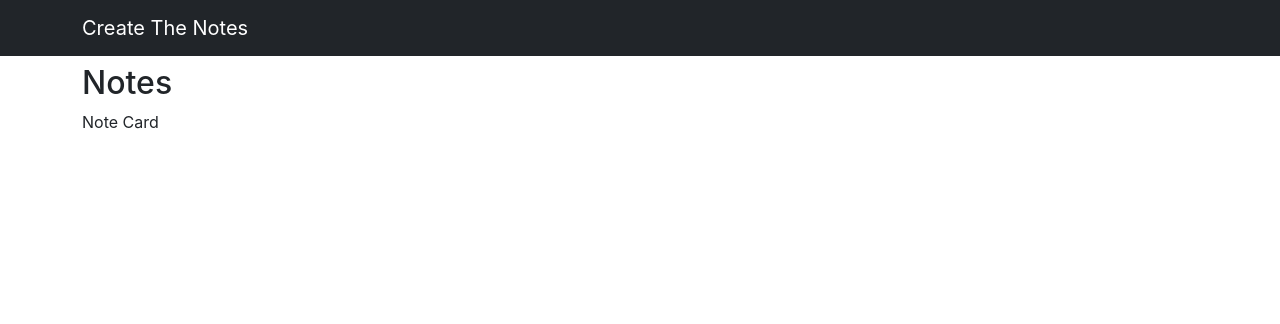
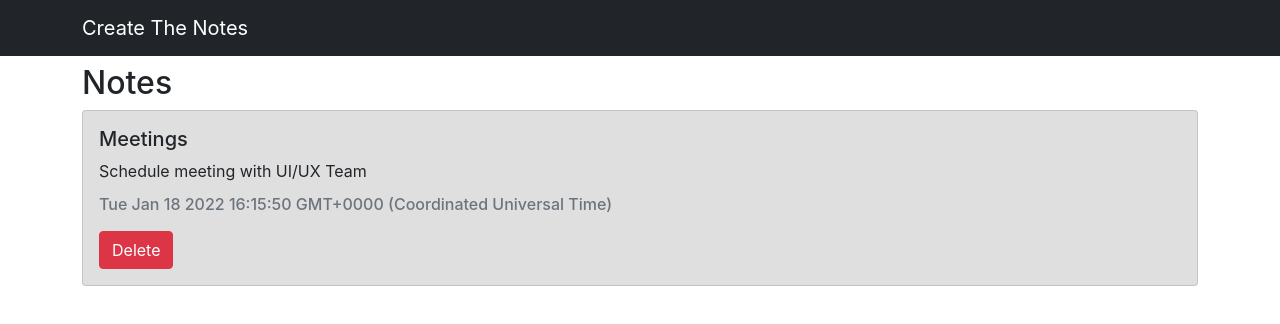
Before and after one commit to MaximEYakovlev/Notes-React-TypeScript, a React (Create React App) app: page / in a window 1280 px wide. Shown: the top 324 px of the page. Built offline with nearby package versions, Linux system fonts and the light colour scheme.

Commit message:
added some logic to the component: Notes

```diff
--- a/src/components/Notes.tsx
+++ b/src/components/Notes.tsx
@@ -1,4 +1,5 @@
 import * as React from "react";
+import { Button, Card } from "react-bootstrap";
 import { Note } from "../models/note.model";
 
 interface INotesProps {
@@ -6,7 +7,20 @@
 }
 
 const Notes: React.FunctionComponent<INotesProps> = ({ note }) => {
-  return <div>Note Card</div>;
+  return (
+    <div className="mb-3">
+      <Card style={{ backgroundColor: note.color }}>
+        <Card.Body>
+          <Card.Title>{note.title}</Card.Title>
+          <Card.Text>{note.text}</Card.Text>
+          <Card.Subtitle className="text-muted">{note.date}</Card.Subtitle>
+          <Button className="mt-3" variant="danger">
+            Delete
+          </Button>
+        </Card.Body>
+      </Card>
+    </div>
+  );
 };
 
 export default Notes;
```
